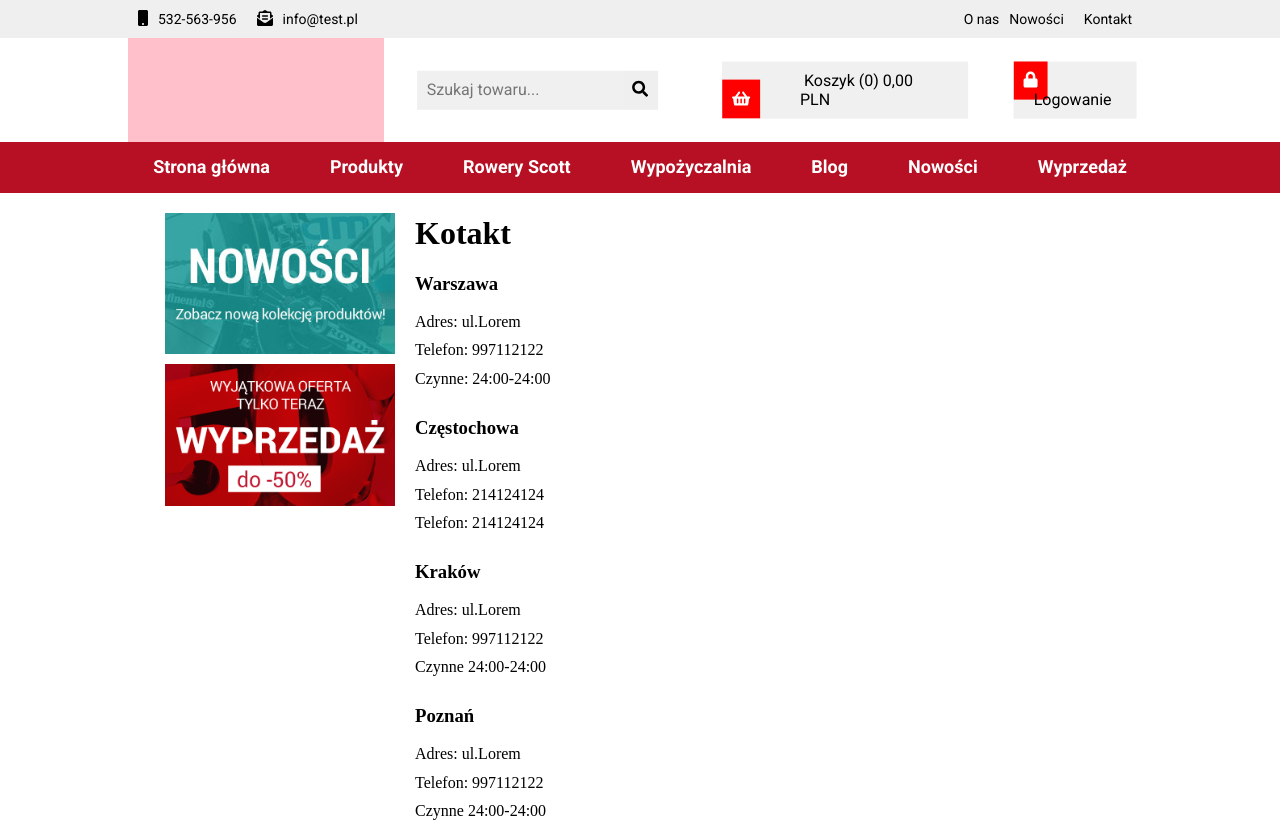
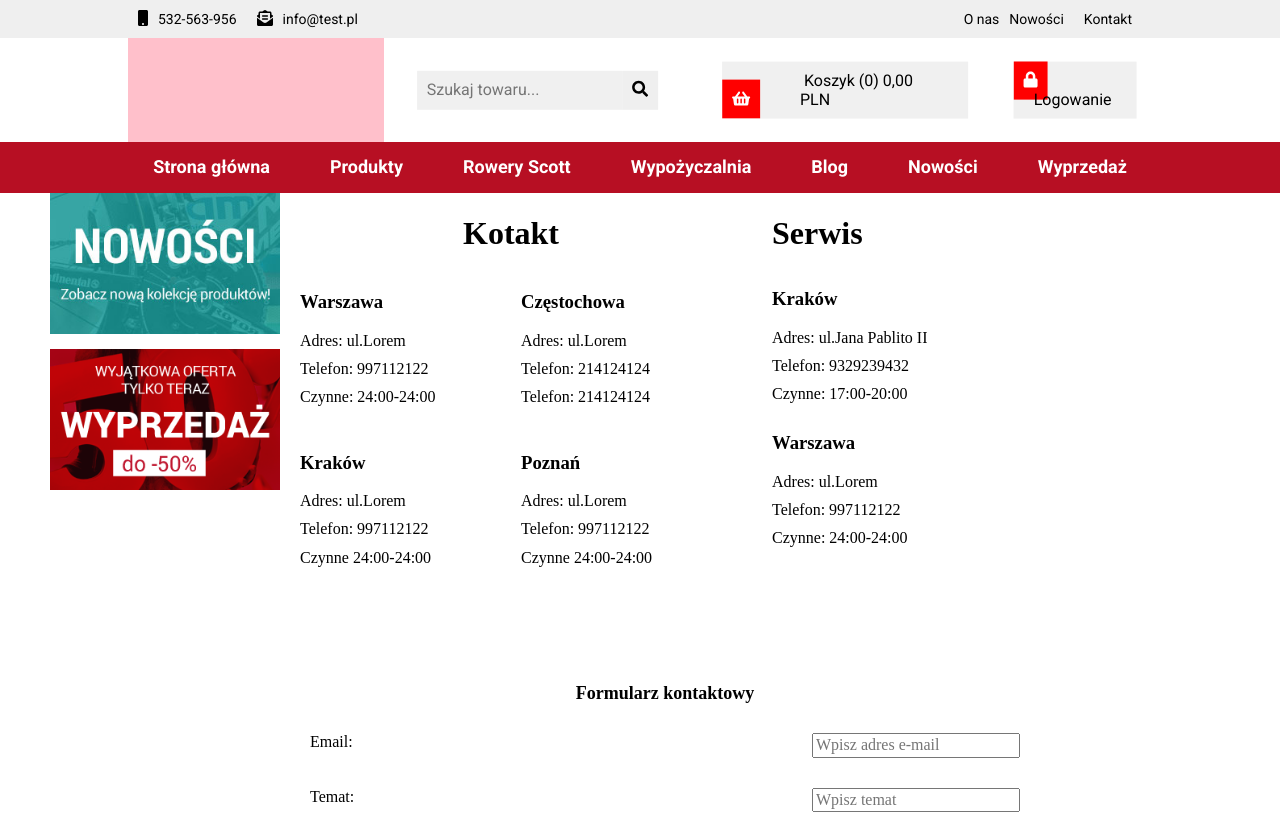
Before and after one commit to szymon-staron/double-page, a React (Create React App) app in the folder client/: page /contact in a window 1280 px wide. Shown: the top 822 px of the page. Built offline with nearby package versions, Linux system fonts and the light colour scheme.

Commit message:
Add grid to contact page

```diff
--- a/client/src/components/pages/contact/contact.js
+++ b/client/src/components/pages/contact/contact.js
@@ -6,8 +6,8 @@ import png02 from "./baner_lewa02.png";
 const Contact = () => (
   <div className={styles.conteiner}>
     <div className={styles.img}>
-      <img className={styles.img__size} src={img01} alt={"..."}/>
-      <img className={styles.img__size} src={png02} alt={"...."}/>
+      <img className={styles.img__size} src={img01} alt={"..."} />
+      <img className={styles.img__size} src={png02} alt={"...."} />
     </div>
     <div className={styles.Contact}>
       <header>
@@ -15,37 +15,46 @@ const Contact = () => (
       </header>
 
       <section className={styles.article}>
-        <article >
+        <article className={styles.article__shop}>
+          <div>
             <h3>Warszawa</h3>
             <p>
               <span className={styles.new_line}> Adres: ul.Lorem </span>
               <span className={styles.new_line}> Telefon: 997112122</span>
               <span className={styles.new_line}> Czynne: 24:00-24:00</span>
             </p>
-
+          </div>
+          <div>
             <h3>Częstochowa</h3>
             <p>
               <span className={styles.new_line}> Adres: ul.Lorem </span>
               <span className={styles.new_line}>Telefon: 214124124</span>
               <span className={styles.new_line}>Telefon: 214124124</span>
             </p>
+          </div>
 
+          <div>
+            {" "}
             <h3>Kraków</h3>
             <p>
               <span className={styles.new_line}> Adres: ul.Lorem</span>
               <span className={styles.new_line}>Telefon: 997112122</span>
               <span className={styles.new_line}>Czynne 24:00-24:00</span>
             </p>
-
+          </div>
+          <div>
             <h3>Poznań</h3>
             <p>
               <span className={styles.new_line}> Adres: ul.Lorem</span>
               <span className={styles.new_line}>Telefon: 997112122</span>
               <span className={styles.new_line}>Czynne 24:00-24:00</span>
             </p>
+          </div>
         </article>
-        <article>
-          <h1>Serwis</h1>
+      </section>
+    </div>
+    <article className={styles.article__service}>
+      <h1 className={styles.service__title}>Serwis</h1>
       <h3>Kraków</h3>
       <p>
         <span className={styles.new_line}>Adres: ul.Jana Pablito II</span>
@@ -59,13 +68,16 @@ const Contact = () => (
         <span className={styles.new_line}>Czynne: 24:00-24:00</span>
       </p>
     </article>
-      </section>
+
     <div className={styles.form}>
       <form action="" method="post">
         <legend className={styles.form__title}>Formularz kontaktowy</legend>
         <p className={styles.form__box}>
-            <label className={styles.form__label} for="email">Email:</label>
-            <input className={styles.form__input}
+          <label className={styles.form__label} for="email">
+            Email:
+          </label>
+          <input
+            className={styles.form__input}
             type="email"
             name="email"
             id="email"
@@ -73,8 +85,11 @@ const Contact = () => (
           ></input>
         </p>
         <p className={styles.form__box}>
-            <label className={styles.form__label} for="topic">Temat:</label>
-            <input className={styles.form__input}
+          <label className={styles.form__label} for="topic">
+            Temat:
+          </label>
+          <input
+            className={styles.form__input}
             type="text"
             name="topic"
             id="topic"
@@ -82,8 +97,11 @@ const Contact = () => (
           ></input>
         </p>
         <p className={styles.form__box}>
-            <label className={styles.form__label} for="phone">Numer telefonu:</label>
-            <input className={styles.form__input}
+          <label className={styles.form__label} for="phone">
+            Numer telefonu:
+          </label>
+          <input
+            className={styles.form__input}
             type="phone"
             name="phone"
             id="phone"
@@ -92,18 +110,29 @@ const Contact = () => (
         </p>
 
         <p className={styles.form__box}>
-            <label className={styles.form__label} for="textArea">Treść wiadomości:</label>
-            <textarea className={styles.form__input} id="textArea" name="textArea" rows="5" cols="20">
+          <label className={styles.form__label} for="textArea">
+            Treść wiadomości:
+          </label>
+          <textarea
+            className={styles.form__input}
+            id="textArea"
+            name="textArea"
+            rows="5"
+            cols="20"
+          >
             Wypisz treść...
           </textarea>
         </p>
         <p className={styles.form__box}>
-            <label className={styles.form__label} for="checkbox">Wyślij kopie wiadomości do mnie </label>
+          <label className={styles.form__label} for="checkbox">
+            Wyślij kopie wiadomości do mnie{" "}
+          </label>
           <input type="checkbox" id="checkbox" name="checkbox"></input>
         </p>
-          <button className={styles.form__button} type="submit">Wyślij</button>
+        <button className={styles.form__button} type="submit">
+          Wyślij
+        </button>
       </form>
-      </div>
     </div>
   </div>
 );
--- a/client/src/components/pages/contact/contact.module.scss
+++ b/client/src/components/pages/contact/contact.module.scss
@@ -6,9 +6,7 @@
   }
 
   .img{
-      display: flex;
-      flex-direction: column;
-      padding: 20px 0;
+    grid-area: 1 / 1 / 2 / 2;
 
   }
 
@@ -19,7 +17,8 @@
 
   }
   .title{
-      padding-left: 20px;
+
+      text-align: center;
   }
 
 
@@ -33,9 +32,11 @@
   .conteiner{
       max-width: 1000px;
     padding-left: 50px;
-      margin: 0 auto;
-      display: flex;
-      justify-content: start;
+    display: grid;
+    grid-template-columns: 1fr 3fr 2fr;
+    grid-template-rows: repeat(2, 1fr);
+    grid-column-gap: 0px;
+    grid-row-gap: 0px;
   }
 
   .article{
@@ -48,6 +49,27 @@
 margin: 30px;
 
   }
+
+  .article__shop{
+    grid-area: 1 / 2 / 2 / 3;
+    width: 100%;
+    div{
+      width: 50%;
+      display: inline-block;
+
+    }
+
+  }
+  .article__service{
+    grid-area: 1 / 3 / 2 / 4;
+    margin-left: 30px;
+  }
+  .service__title{
+    margin-bottom: 37px;
+  }
+
+  .form{grid-area: 2 / 2 / 3 / 4; }
+
   .form__input{
       width: 200px;
 
```
Lines whose indentation alone changed are shown as unchanged.
